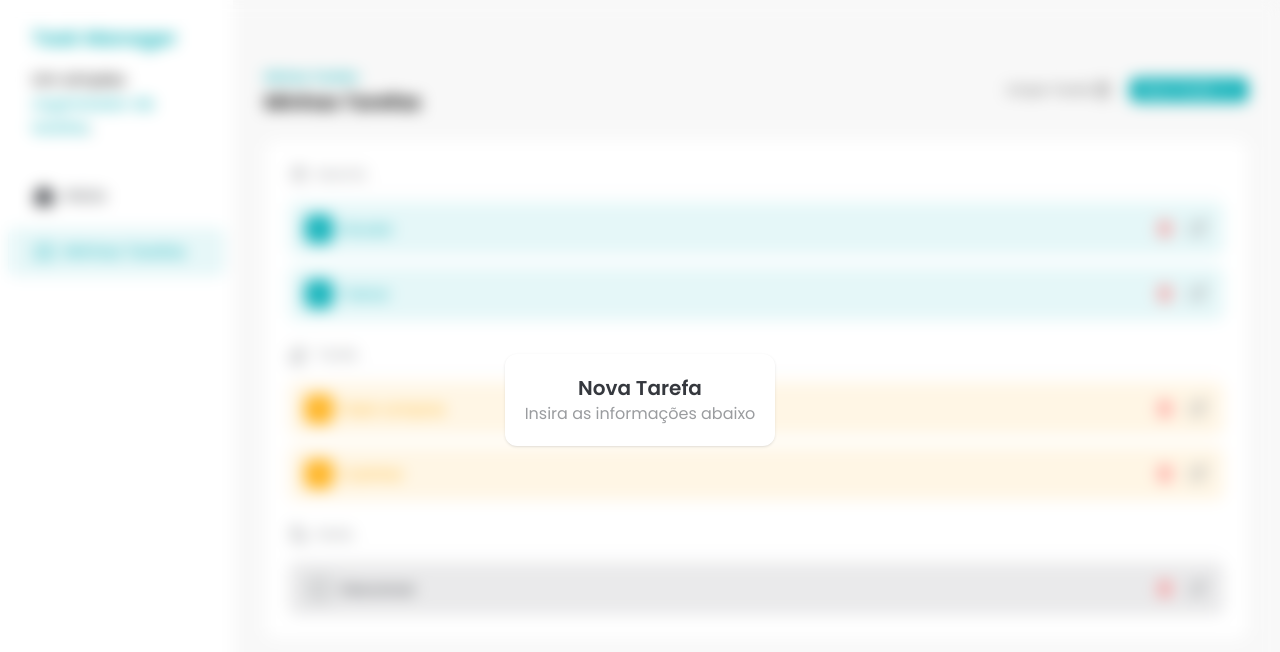
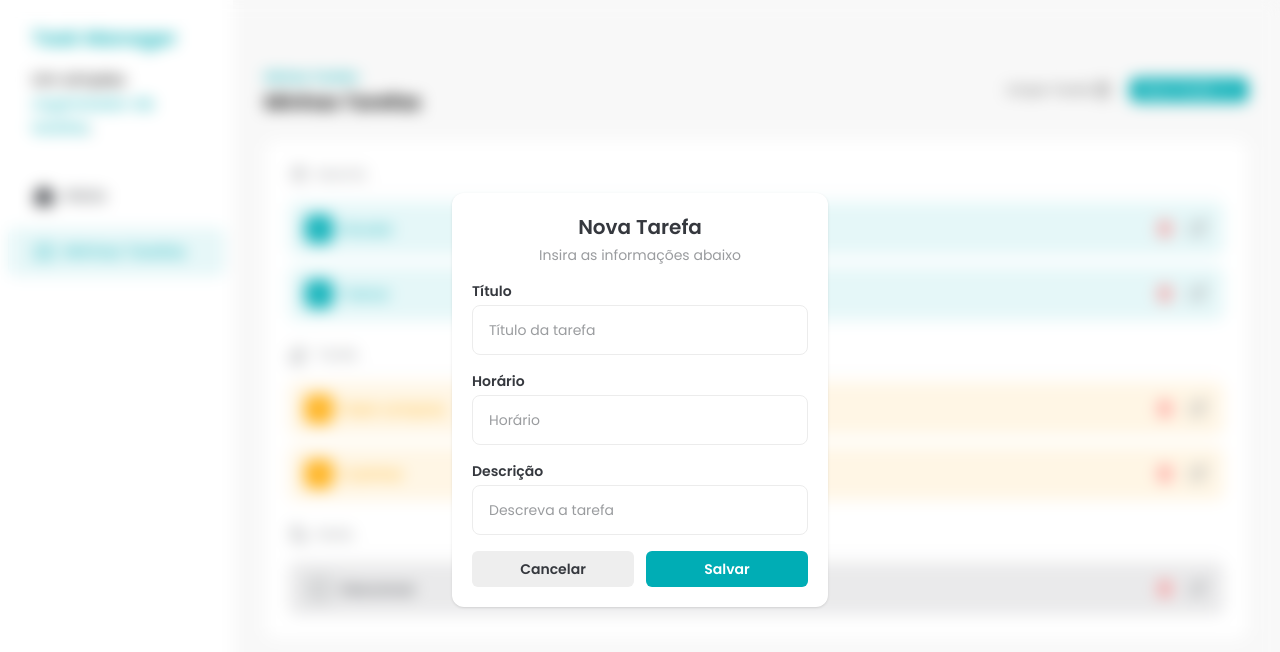
Before and after one commit to vicgopfert/task-manager, a React (Vite) app: page / in a window 1280 px wide. Both pictures are taken after a click on the button "Nova Tarefa". Shown: the top 652 px of the page. Built offline with nearby package versions, Linux system fonts and the light colour scheme.

Commit message:
feat: ensure AddTaskDialog can be closed

```diff
--- a/src/components/AddTaskDialog.jsx
+++ b/src/components/AddTaskDialog.jsx
@@ -1,13 +1,43 @@
 import { createPortal } from "react-dom"
 
-const AddTaskDialog = ({ isOpen }) => {
+import Button from "./Button"
+import Input from "./Input"
+
+const AddTaskDialog = ({ isOpen, handleClose }) => {
   if (!isOpen) return null
 
   return createPortal(
     <div className="fixed top-0 bottom-0 left-0 z-50 flex h-screen w-screen items-center justify-center backdrop-blur">
       <div className="rounded-xl bg-white p-5 text-center shadow">
         <h2 className="text-xl font-semibold text-[#35383E]">Nova Tarefa</h2>
-        <p className="text-[#9A9C9F]">Insira as informações abaixo</p>
+
+        <p className="my-1 mb-4 text-sm text-[#9A9C9F]">
+          Insira as informações abaixo
+        </p>
+
+        <div className="flex w-84 flex-col space-y-4">
+          <Input id="title" label="Título" placeholder="Título da tarefa" />
+          <Input id="period" label="Horário" placeholder="Horário" />
+          <Input
+            id="description"
+            label="Descrição"
+            placeholder="Descreva a tarefa"
+          />
+
+          <div className="flex gap-3">
+            <Button
+              variant="secondary"
+              size="large"
+              className="w-full"
+              onClick={handleClose}
+            >
+              Cancelar
+            </Button>
+            <Button size="large" className="w-full">
+              Salvar
+            </Button>
+          </div>
+        </div>
       </div>
     </div>,
     document.body
--- a/src/components/Tasks.jsx
+++ b/src/components/Tasks.jsx
@@ -74,7 +74,10 @@
             <AddIcon />
           </Button>
 
-          <AddTaskDialog isOpen={addTaskDialogIsOpen} />
+          <AddTaskDialog
+            isOpen={addTaskDialogIsOpen}
+            handleClose={() => setAddTaskDialogIsOpen(false)}
+          />
         </div>
       </div>
 
```
